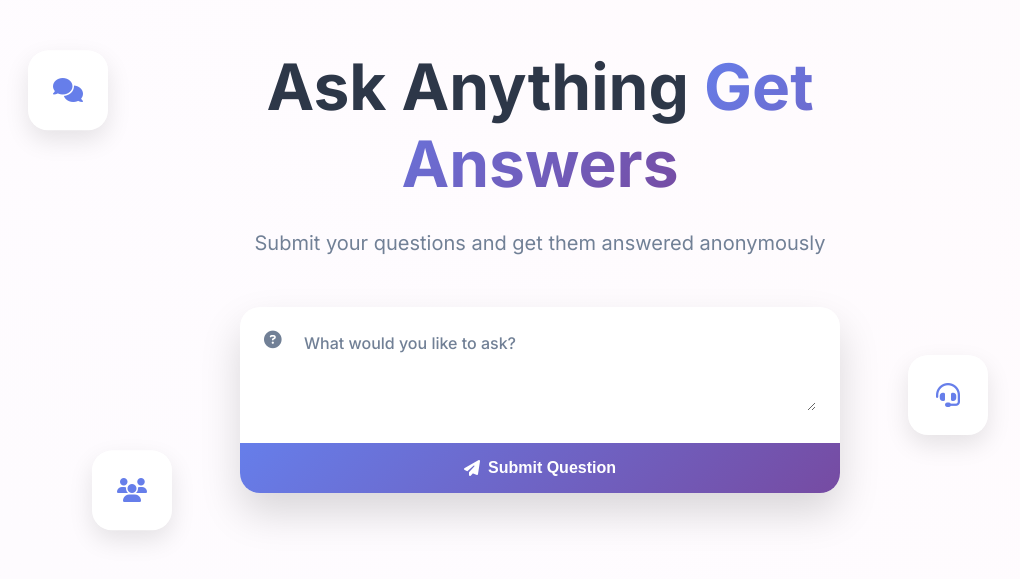
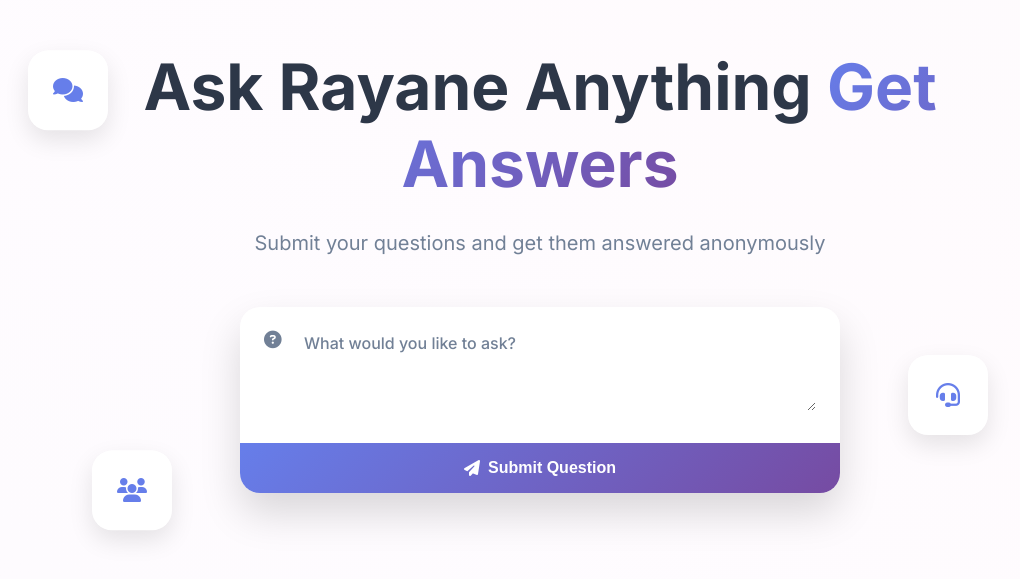
Before and after one commit to ZenithCore-app/AskQuestions, a website: page index.html in a window 1280 px wide. Shown: the part 105-684 px from the top of the page, without its empty margins (100-1120 px from the left). Drawn offline with Linux system fonts and the light colour scheme.

Commit message:
Rebrand to 'Ask Rayane Anything'
- Change main heading from 'Ask Anything' to 'Ask Rayane Anything'
- Update page title to 'Ask Rayane Anything - Anonymous Questions'
- Maintain consistent branding throughout the application
- Remove confirmation popup for cleaner UX

```diff
--- a/index.html
+++ b/index.html
@@ -3,7 +3,7 @@
 <head>
     <meta charset="UTF-8">
     <meta name="viewport" content="width=device-width, initial-scale=1.0">
-    <title>Beautiful Search Page</title>
+    <title>Ask Rayane Anything - Anonymous Questions</title>
     <link rel="stylesheet" href="styles.css">
     <link href="https://fonts.googleapis.com/css2?family=Inter:wght@300;400;500;600;700&display=swap" rel="stylesheet">
     <link href="https://cdnjs.cloudflare.com/ajax/libs/font-awesome/6.4.0/css/all.min.css" rel="stylesheet">
@@ -16,7 +16,7 @@
         <section class="hero" id="home">
             <div class="hero-content">
                 <h1 class="hero-title">
-                    Ask Anything
+                    Ask Rayane Anything
                     <span class="gradient-text">Get Answers</span>
                 </h1>
                 <p class="hero-subtitle">
```
